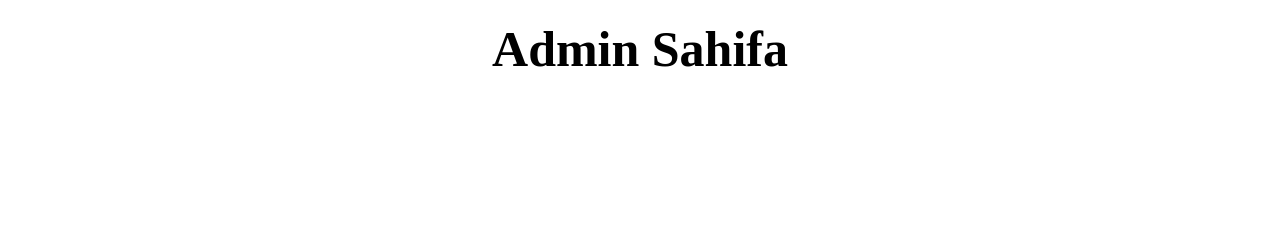
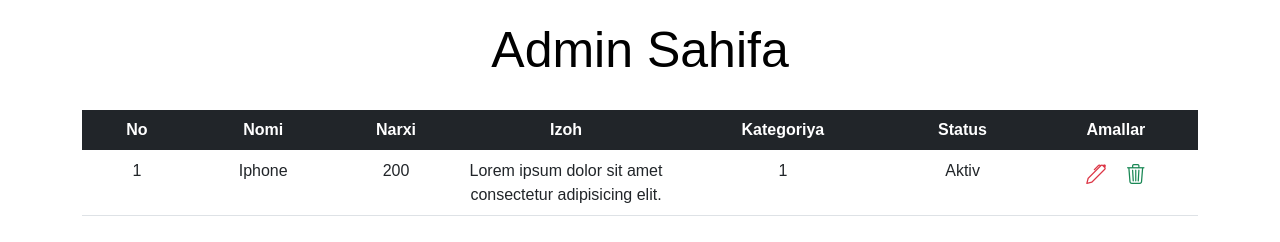
Before and after one commit to salimjonovsamandar/5-oy-9-dars, a plain HTML site: page pages/admin.html in a window 1280 px wide. Drawn offline with nearby package versions, Linux system fonts and the light colour scheme.

Commit message:
9 vazifa bajarildi

```diff
--- a/js/item.js
+++ b/js/item.js
@@ -11,7 +11,6 @@ function createHtml(data) {
 }
 
 document.addEventListener("DOMContentLoaded", function () {
-  // console.log(window.location.href.substring(40));
   let elId = window.location.href.substring(42);
   if (elId && elId.length == 36) {
     fetch(`https://auth-rg69.onrender.com/api/products/${elId}`)
--- a/pages/admin.html
+++ b/pages/admin.html
@@ -1,19 +1,65 @@
 <!DOCTYPE html>
 <html lang="en">
-
-<head>
+  <head>
     <meta charset="UTF-8" />
     <meta name="viewport" content="width=device-width, initial-scale=1.0" />
+    <link
+      href="https://cdn.jsdelivr.net/npm/bootstrap@5.0.2/dist/css/bootstrap.min.css"
+      rel="stylesheet"
+      integrity="sha384-EVSTQN3/azprG1Anm3QDgpJLIm9Nao0Yz1ztcQTwFspd3yD65VohhpuuCOmLASjC"
+      crossorigin="anonymous"
+    />
+    <link
+      rel="stylesheet"
+      href="https://cdn.jsdelivr.net/npm/bootstrap-icons@1.11.1/font/bootstrap-icons.css"
+      integrity="sha384-4LISF5TTJX/fLmGSxO53rV4miRxdg84mZsxmO8Rx5jGtp/LbrixFETvWa5a6sESd"
+      crossorigin="anonymous"
+    />
+
     <link rel="stylesheet" href="../styles/admin.css" />
     <title>Admin sahifa</title>
-</head>
+  </head>
 
-<body>
-    <h1 style="text-align: center; margin-bottom: 30px; color: black; margin-top: 20px; font-size: 50px;">Admin Sahifa
-    </h1>
+  <body>
+    <h1>Admin Sahifa</h1>
+
+    <div class="container mt-3">
+
+      <table class="table">
+        <thead class="table-dark">
+          <tr>
+            <th>No</th>
+            <th>Nomi</th>
+            <th>Narxi</th>
+            <th>Izoh</th>
+            <th>Kategoriya</th>
+            <th>Status</th>
+            <th>Amallar</th>
+          </tr>
+        </thead>
+        <tbody>
+          <tr>
+            <td>1</td>
+            <td>Iphone</td>
+            <td>200</td>
+            <td>Lorem ipsum dolor sit amet consectetur adipisicing elit.</td>
+            <td>1</td>
+            <td>Aktiv</td>
+            <td> <i id="updatebtn" class="bi bi-pen text-danger"></i> <i class="bi bi-trash3 text-success" id="deletebtn"></i></td>
+          </tr>
+        </tbody>
 
 
+      </table>
+
+
+    </div>
+
+    <script
+      src="https://cdn.jsdelivr.net/npm/bootstrap@5.0.2/dist/js/bootstrap.bundle.min.js"
+      integrity="sha384-MrcW6ZMFYlzcLA8Nl+NtUVF0sA7MsXsP1UyJoMp4YLEuNSfAP+JcXn/tWtIaxVXM"
+      crossorigin="anonymous"
+    ></script>
     <script src="../js/admin.js" type="module"></script>
-</body>
-
+  </body>
 </html>
--- a/styles/admin.css
+++ b/styles/admin.css
@@ -0,0 +1,35 @@
+* {
+  margin: 0;
+  padding: 0;
+  box-sizing: border-box;
+}
+body{
+    font-family: sans-serif;
+}
+
+h1 {
+  text-align: center;
+  margin-bottom: 30px;
+  color: black;
+  margin-top: 20px;
+  font-size: 50px;
+  }
+  #deletebtn{
+    margin-left: 15px;
+    font-size: 20px;
+    cursor: pointer;
+
+  }
+#updatebtn{
+    font-size: 20px;
+    cursor: pointer;
+}
+td{
+    height: 30px;
+    text-align: center;
+}
+th{
+    width: 50px;
+    height: 30px;
+    text-align: center;
+}
--- a/styles/index.css
+++ b/styles/index.css
@@ -5,8 +5,16 @@
 }
 body {
   font-family: sans-serif;
-  background-color: rgb(255, 255, 255);
+
 }
+h1 {
+  text-align: center;
+  margin-bottom: 30px;
+  color: black;
+  margin-top: 20px;
+  font-size: 50px;
+  }
+
 .container {
   color: rgb(3, 2, 2);
   position: relative;
--- a/styles/item.css
+++ b/styles/item.css
@@ -1,3 +1,12 @@
+
+h1 {
+  text-align: center;
+  margin-bottom: 30px;
+  color: black;
+  margin-top: 20px;
+  font-size: 50px;
+}
+
 .flip-card {
   background-color: transparent;
   width: 400px;
```
Also changed, not shown: index.html (+6 -18 lines), pages/item.html (+1 -4 lines).
